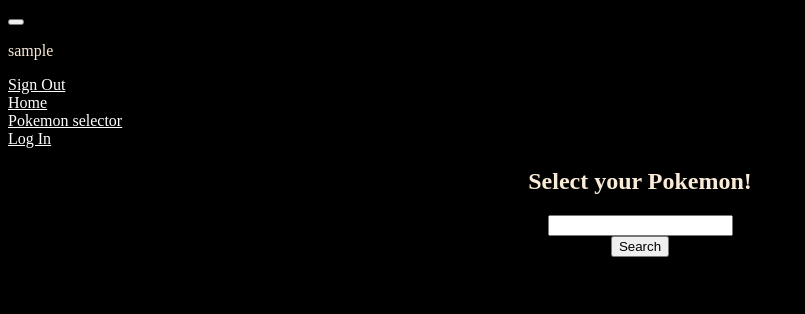
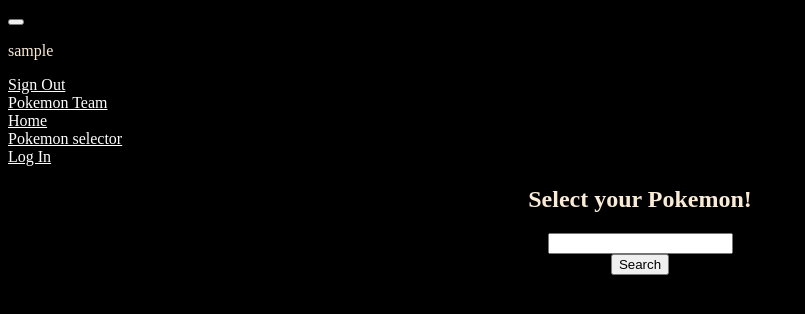
Before and after one commit to KingBosu/Pokemon-Flask, a Flask app: page /pokemon_selector in a window 1280 px wide. Shown: the top 314 px of the page, without its empty margins (0-805 px from the left). Run offline with Flask 3, Linux system fonts and the light colour scheme; the visitor is signed in with stand-in values (Sample User, id 1).

Commit message:
added pokemon team route can't fix db commit

```diff
--- a/app/__init__.py
+++ b/app/__init__.py
@@ -18,15 +18,17 @@ def create_app():
 
     login_manager.init_app(app)
     db.init_app(app)
-    migrate.init_app(app)
+    migrate.init_app(app,db)
 
     from app.blueprints.home import home
     from app.blueprints.pokemon_selector import pokemon_selector
     from app.blueprints.auth import auth
+    from app.blueprints.show_pokemon_team import show_pokemon_team
 
     app.register_blueprint(home)
     app.register_blueprint(pokemon_selector)
     app.register_blueprint(auth)
+    app.register_blueprint(show_pokemon_team)
 
     return app
 
--- a/app/blueprints/auth/forms.py
+++ b/app/blueprints/auth/forms.py
@@ -17,3 +17,10 @@ class RegisterForm(FlaskForm):
     password = PasswordField('Password', validators=[DataRequired()])
     confirm_password = PasswordField('Confirm Password', validators=[DataRequired()])
     register_btn = SubmitField('Register', validators=[DataRequired()])
+
+class AddToTeamForm(FlaskForm):
+    pokemon_name = StringField('pokemon_name', validators=[DataRequired()])
+    pokemon_ability = StringField('pokemon_ability', validators=[DataRequired()])
+    pokemon_base_exp = StringField('pokemon_base_exp', validators=[DataRequired()])
+    pokemon_sprites = StringField('pokemon_sprites', validators=[DataRequired()])
+    submit_btn = SubmitField('Add to Team')
--- a/app/blueprints/auth/routes.py
+++ b/app/blueprints/auth/routes.py
@@ -4,6 +4,7 @@ from . import auth
 from app.blueprints.auth.forms import LoginForm, RegisterForm
 from app.models import User
 from werkzeug.security import check_password_hash
+from app import db
 
 
 @auth.route('/login', methods=['GET', 'POST'])
--- a/app/blueprints/pokemon_selector/routes.py
+++ b/app/blueprints/pokemon_selector/routes.py
@@ -1,14 +1,18 @@
-from flask import request, render_template
-from flask_login import login_required
+from flask import request, render_template, url_for, flash
+from flask_login import login_required, current_user
 from .import pokemon_selector
 import requests
-from app.blueprints.auth.forms import PokemonSelector
+from app.blueprints.auth.forms import PokemonSelector, AddToTeamForm
+from app.models import PokemonTeam
+from app import db
 
 @pokemon_selector.route('/pokemon_selector', methods=['GET', 'POST'])
 @login_required
 def pokemon_selector():
+    """Lets the user input a pokemon and brings up the data associated with that pokemon if it exist in the API database"""
     form = PokemonSelector()
-    if request.method == 'POST':
+    form2 = AddToTeamForm()
+    if request.method == 'POST' and form.pokemon_name.data:
         pokemon = form.pokemon_name.data
         url = f'https://pokeapi.co/api/v2/pokemon/{pokemon.lower()}'
         response = requests.get(url)
@@ -18,7 +22,31 @@ def pokemon_selector():
         pokemon_hp = response.json()['stats'][1]['base_stat']
         pokemon_defense = response.json()['stats'][3]['base_stat']
         pokemon_attack = response.json()['stats'][2]['base_stat']
-        pokemon_data = {'Name of pokemon': pokemon, 'Pokemon Ability': pokemon_ability, 'Pokemon Base EXP': pokemon_base_exp, 'Pokemon Sprite': pokemon_sprites}
-        return render_template('pokemon_selector.html',pokemon_data=pokemon_data,pokemon=pokemon, pokemon_ability=pokemon_ability, pokemon_base_exp=pokemon_base_exp, pokemon_sprites=pokemon_sprites, pokemon_hp=pokemon_hp, pokemon_defense=pokemon_defense, pokemon_attack=pokemon_attack,form=form)
+        pokemon_data = {
+            'pokemon_name': pokemon,
+            'pokemon_ability': pokemon_ability,
+            'pokemon_base_exp': pokemon_base_exp,
+            'pokemon_sprite': pokemon_sprites
+        }
+        form2.pokemon_name.data = pokemon
+        return render_template('pokemon_selector.html', pokemon_data=pokemon_data, pokemon=pokemon, pokemon_ability=pokemon_ability, pokemon_base_exp=pokemon_base_exp, pokemon_sprites=pokemon_sprites, pokemon_hp=pokemon_hp, pokemon_defense=pokemon_defense, pokemon_attack=pokemon_attack, form=form, submitform=form2)
 
-    return render_template('pokemon_selector.html',form=form)
+
+    """Adds the Pokemon to the User's Team to be viewed on the Pokemon Team page"""
+    if request.method == 'POST' and request.form.get('pokemon_name'):
+        # Retrieve the data from the API response
+        pokemon_name = request.form.get('pokemon_name')
+        pokemon_ability = request.form.get('pokemon_ability')
+        pokemon_base_exp = request.form.get('pokemon_base_exp')
+        pokemon_sprite = request.form.get('pokemon_sprite')
+
+        # Create a new PokemonTeam instance with the retrieved data
+        pokemon_data = PokemonTeam(name=pokemon_name, ability=pokemon_ability, base_exp=pokemon_base_exp, sprite=pokemon_sprite)
+
+        # Add the PokemonTeam instance to the database
+        db.session.add(pokemon_data)
+        db.session.commit()
+        flash('Successfully added Pokemon to Team')
+
+
+    return render_template('pokemon_selector.html', form=form)
--- /dev/null
+++ b/app/blueprints/show_pokemon_team/__init__.py
@@ -0,0 +1,5 @@
+from flask import Blueprint
+
+show_pokemon_team = Blueprint('show_pokemon_team', __name__)
+
+from . import routes
--- a/app/models.py
+++ b/app/models.py
@@ -2,32 +2,40 @@ from app import db, login_manager
 from flask_login import UserMixin
 from datetime import datetime
 from werkzeug.security import generate_password_hash
+
 
 @login_manager.user_loader
 def load_user(user_id):
     return User.query.get(user_id)
 
 
+class PokemonCatcher(db.Model):
+    """Adds the Pokemon to the User's team"""
+    id = db.Column(db.Integer, primary_key=True)
+    pokemon_name = db.Column(db.String)
+    added_to_team_on = db.Column(db.DateTime, default=datetime.utcnow)
 
-class User(UserMixin,db.Model):
+
+class PokemonTeam(db.Model):
+    id = db.Column(db.Integer, primary_key=True)
+    user_id = db.Column(db.Integer, db.ForeignKey('user.id'))
+    pokemon_id = db.Column(db.Integer, db.ForeignKey('pokemon_catcher.id'))
+
+
+class User(UserMixin, db.Model):
+    """ Adds the user data to the database"""
     id = db.Column(db.Integer, primary_key=True)
     username = db.Column(db.String, nullable=False)
     email = db.Column(db.String, nullable=False)
     password = db.Column(db.String, nullable=False)
     created_on = db.Column(db.DateTime, default=datetime.utcnow)
 
-
-    def hash_password(self,signup_password):
+    def hash_password(self, signup_password):
         return generate_password_hash(signup_password)
 
-    def from_dict(self,user_data):
+    def from_dict(self, user_data):
         """Adds user data for the following fields to the database
          Also hashes the password they input"""
         self.username = user_data['username']
         self.email = user_data['email']
         self.password = self.hash_password(user_data['password'])
-
-class Pokemon_catcher(db.Model):
-    id = db.Column(db.Integer, primary_key=True)
-    user_id = user_id = db.Column(db.Integer, db.ForeignKey('user.id'), nullable=False)
-    pokemon_captured = db.Column(db.String)
--- a/app/templates/home.html
+++ b/app/templates/home.html
@@ -46,6 +46,9 @@
                 >Sign Out <span class="sr-only"></span
               ></a>
             </div>
+            <div class="nav-item active">
+              <a class="nav-link" href="{{ url_for('show_pokemon_team.show_pokemon_team') }}">Pokemon Team</a>
+            </div>
             {%endif%}
             <div class="nav-item active">
               <a class="nav-link" href="{{url_for('home.home')}}"
--- a/app/templates/pokemon_selector.html
+++ b/app/templates/pokemon_selector.html
@@ -1,7 +1,7 @@
 {% extends 'home.html' %}
 
 {% block title %}
-    <title>Pokemon Data</title>
+    <title>Pokemon Selector</title>
 {% endblock %}
 
 {% block content %}
@@ -35,6 +35,14 @@
               <div class="card-block">
                   <h4 class="card-title">{{pokemon_name}}<small>Base EXP-{{pokemon_base_exp}}    Attack- {{pokemon_attack}}    Defense-{{pokemon_defense}}</small></h4>
                   <p class="card-text"><strong>Pokemon Ability: {{pokemon_ability}}</strong></p>
+                  <form method="POST" action="">
+                    {{ submitform.hidden_tag() }}
+                    <input type="hidden" name="pokemon_name" value="{{ pokemon }}">
+                    {{submitform.submit_btn(class="btn btn-primary d-block mx-auto")}}
+
+                </form>
+
+                  </form>
               </div>
               </div>
           </div>
--- a/migrations/versions/8b47fe9a4ca9_.py
+++ b/migrations/versions/8b47fe9a4ca9_.py
@@ -10,7 +10,7 @@ import sqlalchemy as sa
 
 
 # revision identifiers, used by Alembic.
-revision = '8b47fe9a4ca9'
+revision = 'd'
 down_revision = None
 branch_labels = None
 depends_on = None
```
Also changed, not shown: app/blueprints/show_pokemon_team/routes.py (added, +8 -0 lines), app/templates/pokemon_team.html (added, +24 -0 lines), migrations/versions/a2ccf0d17058_.py (added, +42 -0 lines).
